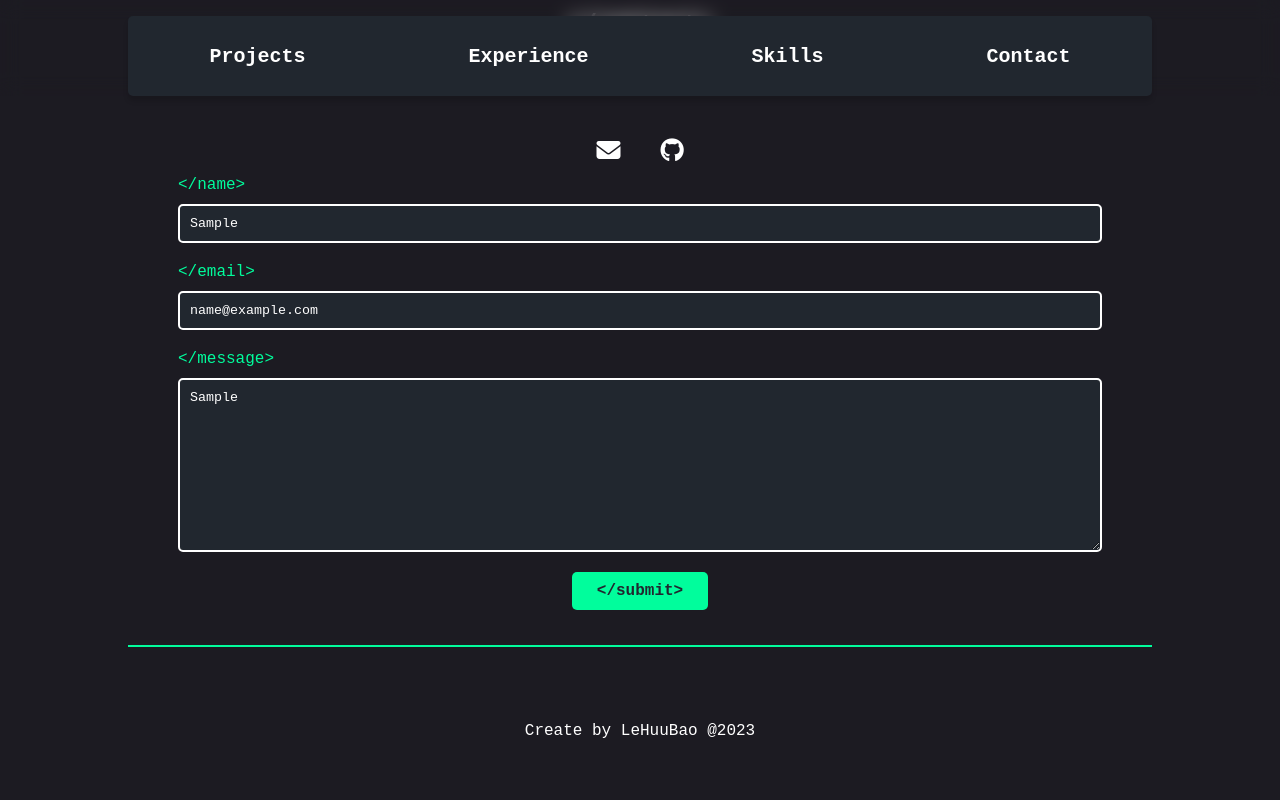
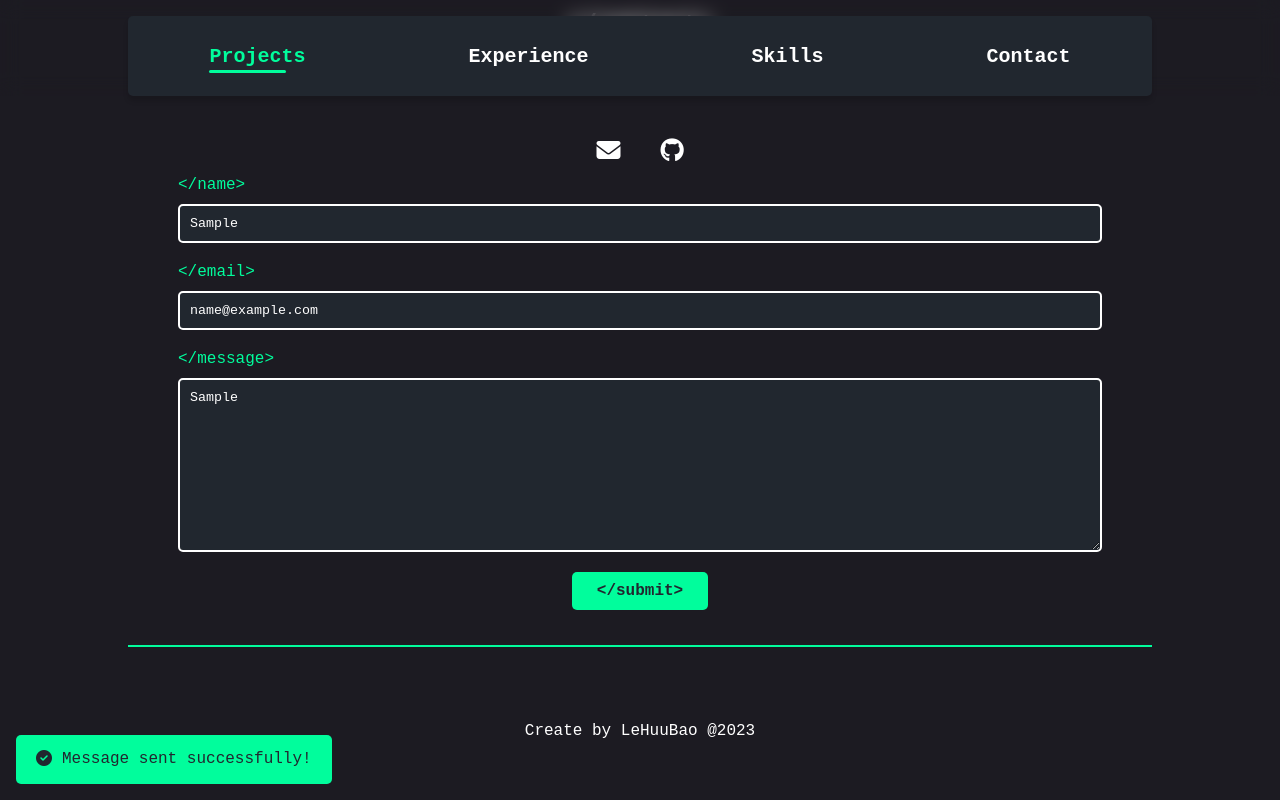
Before and after one commit to lehuubao1810/portfolio, a React (Create React App) app: page / in a window 1280 px wide. Both pictures are taken after typing "Sample", "name@example.com", "Sample" into the empty fields and a click on the button "</submit>". Shown: the part 4324-5124 px from the top of the page. Built offline with nearby package versions, Linux system fonts and the light colour scheme; a web font is replaced by a local one.

Commit message:
feat: Add react-hot-toast library for toast notifications

```diff
--- a/package.json
+++ b/package.json
@@ -9,6 +9,7 @@
     "aos": "^2.3.4",
     "react": "^18.2.0",
     "react-dom": "^18.2.0",
+    "react-hot-toast": "^2.4.1",
     "react-scripts": "5.0.1",
     "web-vitals": "^2.1.4"
   },
--- a/src/App.css
+++ b/src/App.css
@@ -334,6 +334,17 @@
   box-shadow: 0 0 9px #01fd9c81;
 }
 
+/* toast */
+.toast {
+  padding: 15px 20px;
+  background: #01fd9c;
+  color: #21272f;
+  display: flex;
+  gap: 10px;
+  border-radius: 5px;
+}
+
+
 /* Footer */
 .footer {
   padding-top: 25px;
--- a/src/App.jsx
+++ b/src/App.jsx
@@ -6,6 +6,7 @@ import { projects } from "./data/projects";
 import { experiences } from "./data/experiences";
 import { skills } from "./data/skills";
 import { FormContact } from "./components/FormContact";
+import { Toaster } from "react-hot-toast";
 
 function App() {
   const handleCV = () => {
@@ -36,7 +37,28 @@ function App() {
     });
   };
 
+  window.onscroll = () => {
+    // check scroll to what section
+    const sections = document.querySelectorAll("section");
+    let current = "";
+    sections.forEach((section) => {
+      const sectionTop = section.offsetTop;
+      const sectionHeight = section.clientHeight;
+      if (window.scrollY >= sectionTop - sectionHeight / 3) {
+        current = section.getAttribute("id");
+      }
+    });
+    // add active class to nav link
+    navLinks.forEach((navLink) => {
+      if (navLink.href.includes(current)) {
+        setActiveLink(navLink.name);
+      }
+    });
+  };
+
   return (
+    <>
+      <Toaster position="bottom-left" reverseOrder={true} />
       <div className="App" ref={appRef}>
         <header className="App-header">
           <div className="blurBox">
@@ -149,7 +171,6 @@ function App() {
             <FormContact />
           </div>
         </section>
-
         <footer>
           <div className="line"></div>
           <p className="footer">Create by LeHuuBao @2023</p>
@@ -157,6 +178,7 @@ function App() {
 
         <BtnToTop />
       </div>
+    </>
   );
 }
 
--- a/src/components/FormContact.jsx
+++ b/src/components/FormContact.jsx
@@ -1,10 +1,38 @@
+import toast from "react-hot-toast";
+import { ToastNotify } from "./Toast";
+
 export const FormContact = () => {
   const handleSubmit = (e) => {
     e.preventDefault();
+    if (
+      e.target[0].value.trim() === "" ||
+      e.target[1].value.trim() === "" ||
+      e.target[2].value.trim() === ""
+    ) {
+      toast.custom((t) => {
+        return (
+          <ToastNotify
+            t={t}
+            message={"Please fill in all fields!"}
+            type={"warning"}
+          />
+        );
+      });
+      return;
+    }
     const name = e.target[0].value;
     const email = e.target[1].value;
     const message = e.target[2].value;
     console.log(name, email, message);
+    toast.custom((t) => {
+      return (
+        <ToastNotify
+          t={t}
+          message={"Message sent successfully!"}
+          type={"success"}
+        />
+      );
+    });
   };
   return (
     <>
--- /dev/null
+++ b/src/components/Toast.jsx
@@ -0,0 +1,18 @@
+export const ToastNotify = ({ t, message, type }) => {
+  return (
+    <div className="toast">
+      <div className="toast__icon">
+        {
+          {
+            success: <i className="fas fa-check-circle"></i>,
+            warning: <i className="fas fa-exclamation-circle"></i>,
+            error: <i className="fas fa-times-circle"></i>,
+          }[type]
+        }
+      </div>
+      <div className="toast__content">
+        <p>{message}</p>
+      </div>
+    </div>
+  );
+};
```
Also changed, not shown: 1 other file (tests, documents, lock files or other folders). Lines whose indentation alone changed are shown as unchanged.
